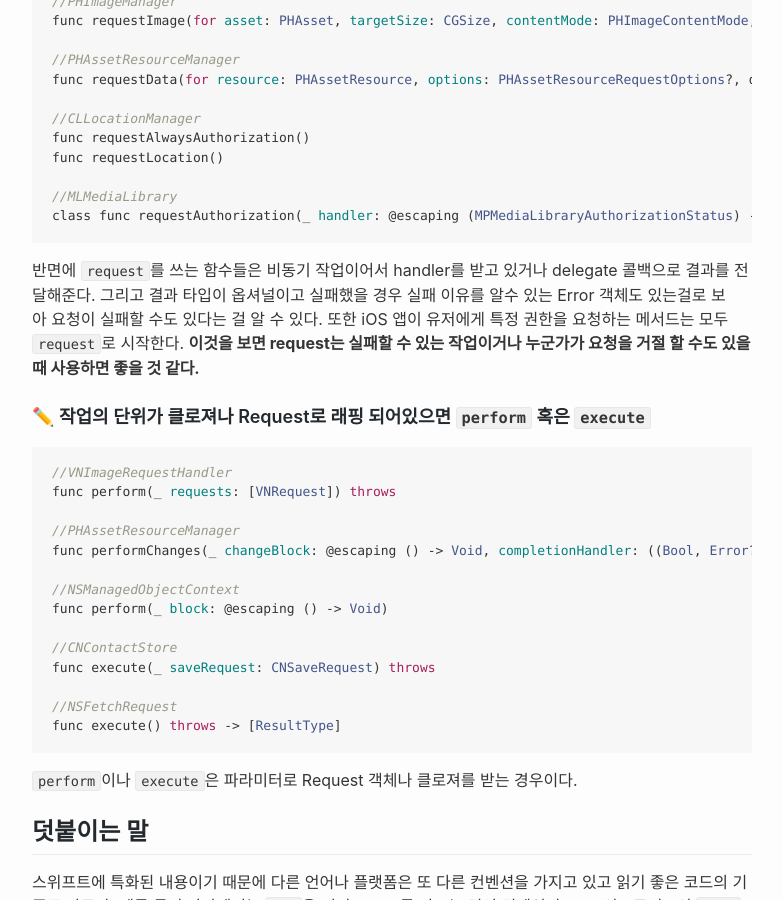
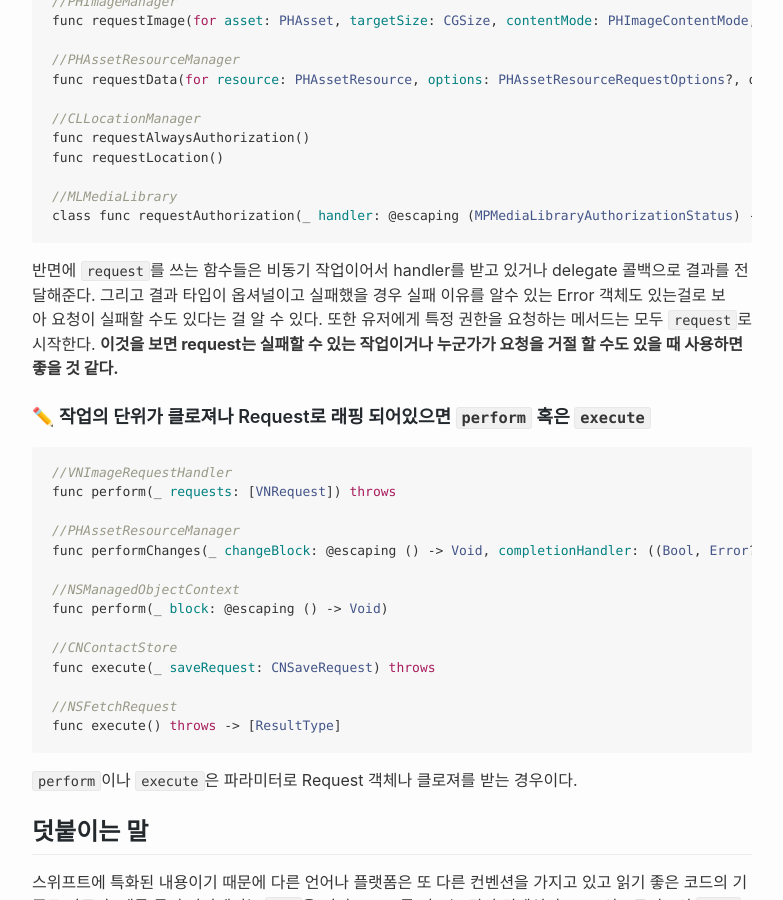
Before and after one commit to nsoojin/nsoojin.github.io, a Jekyll site: the page built from _posts/2018-08-25-english-for-developers-swift.md, in a window 1280 px wide and 900 px high, scrolled down 5888 px. Shown: the whole window, without its empty margins (68-851 px from the left). Built offline with Jekyll 4.4.1, drawn with Linux system fonts in a browser that asks for light colours.

Commit message:
fix sentences

````diff
--- a/_posts/2018-08-25-english-for-developers-swift.md
+++ b/_posts/2018-08-25-english-for-developers-swift.md
@@ -230,7 +230,7 @@ func requestLocation()
 class func requestAuthorization(_ handler: @escaping (MPMediaLibraryAuthorizationStatus) -> Void)
 ```
 
-반면에 `request`를 쓰는 함수들은 비동기 작업이어서 handler를 받고 있거나 delegate 콜백으로 결과를 전달해준다. 그리고 결과 타입이 옵셔널이고 실패했을 경우 실패 이유를 알수 있는 Error 객체도 있는걸로 보아 요청이 실패할 수도 있다는 걸 알 수 있다. 또한 iOS 앱이 유저에게 특정 권한을 요청하는 메서드는 모두 `request`로 시작한다. **이것을 보면 request는 실패할 수 있는 작업이거나 누군가가 요청을 거절 할 수도 있을 때 사용하면 좋을 것 같다.**
+반면에 `request`를 쓰는 함수들은 비동기 작업이어서 handler를 받고 있거나 delegate 콜백으로 결과를 전달해준다. 그리고 결과 타입이 옵셔널이고 실패했을 경우 실패 이유를 알수 있는 Error 객체도 있는걸로 보아 요청이 실패할 수도 있다는 걸 알 수 있다. 또한 유저에게 특정 권한을 요청하는 메서드는 모두 `request`로 시작한다. **이것을 보면 request는 실패할 수 있는 작업이거나 누군가가 요청을 거절 할 수도 있을 때 사용하면 좋을 것 같다.**
 
 ### ✏️ 작업의 단위가 클로져나 Request로 래핑 되어있으면 `perform` 혹은 `execute`
 
````
